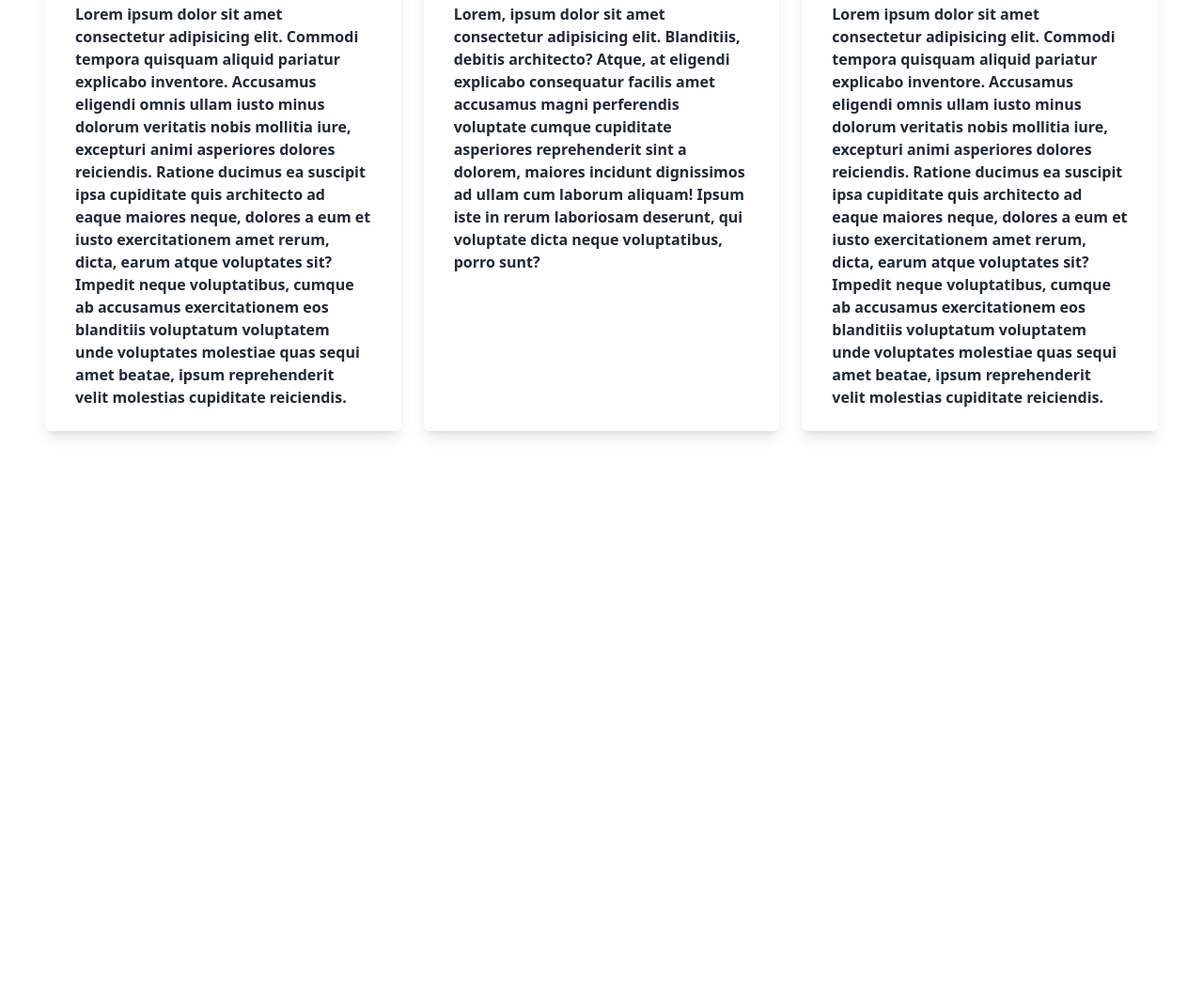
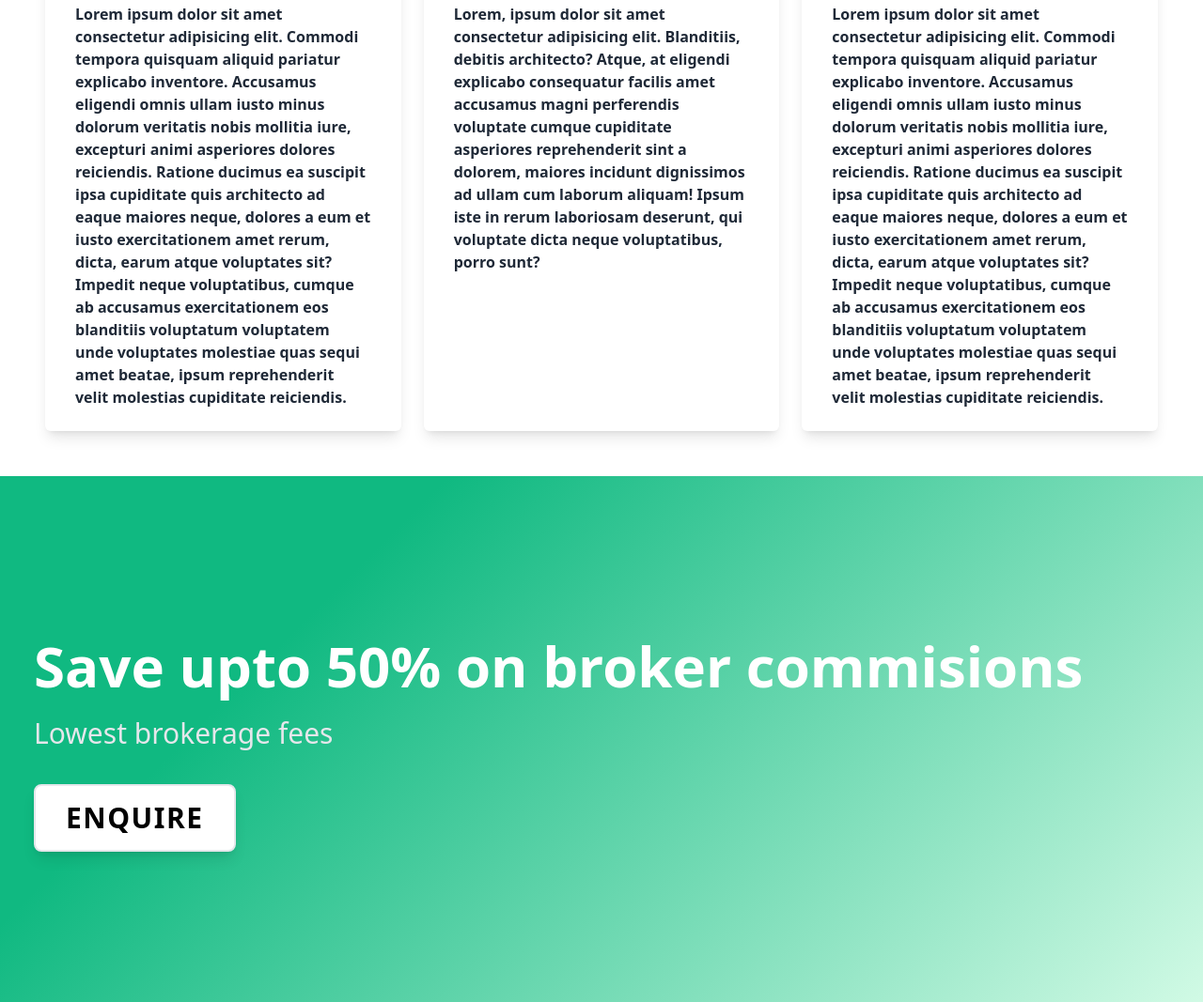
Before and after one commit to RitonX/TailwindCss-Mini-Project, a website: page public/index.html in a window 1280 px wide. Shown: the part 2861-3928 px from the top of the page at 94% size. Before the commit the page ends 3368 px from the top, so only its background shows below. Drawn offline with Linux system fonts and the light colour scheme.

Commit message:
banner design with green background

```diff
--- a/public/index.html
+++ b/public/index.html
@@ -36,7 +36,7 @@
     </nav>
     <!-- Navbar -->
 
-    <!-- Banner -->
+    <!-- Banner 1-->
     <main class="mt-10 md:mt-16 px-4">
         <div class="text-center">
             <h1 class="tarcking-tight font-extrabold text-4xl md:text-6xl">
@@ -60,7 +60,7 @@
             </div>
         </div>
     </main>
-    <!-- Banner -->
+    <!-- Banner 1 -->
 
     <!-- Catd Section -->
     <div class="mt-16 p-4 flex justify-center">
@@ -135,9 +135,9 @@
     </div>
     <!-- Catd Section -->
 
-    <!-- Site Banner -->
+    <!-- Site Banner 2-->
     <div class="banner py-20">
-        <div class="container mx-auto px-6 mt-60">
+        <div class="container mx-auto px-6 mt-80">
             <h2 class=" text-white font-bold text-6xl p-3">Exprience Luxury Like Never Before</h2>
             <h3 class="text-gray-200 p-3 text-3xl font-normal ">50+ Exotic locations across the globe. </h3>
             <button class="shadow-lg uppercase ml-3 mt-6 text-white tracking-wider font-bold px-8 py-4 text-3xl border-2">
@@ -145,7 +145,7 @@
             </button>
         </div>
     </div>
-    <!-- Site Banner -->
+    <!-- Site Banner 2-->
 
     <!-- locations -->
     <div class="mt-20 p-4 flex justify-center">
@@ -186,6 +186,18 @@
     </div>
     <!-- locations -->
 
+    <!-- Site Banner 3-->
+    <div class="banner-green py-40">
+        <div class="container mx-auto px-6">
+            <h2 class=" text-white font-bold text-6xl p-3">Save upto 50% on broker commisions</h2>
+            <h3 class="text-gray-200 p-3 text-3xl font-normal ">Lowest brokerage fees</h3>
+            <button class="shadow-lg rounded-lg bg-white uppercase ml-3 mt-6 tracking-wider font-bold px-8 py-4 text-3xl border-2">
+                Enquire
+            </button>
+        </div>
+    </div>
+    <!-- Site Banner 3 -->
+
 </body>
 
 </html>
--- a/public/style.css
+++ b/public/style.css
@@ -3,3 +3,7 @@
     height: 800px;
     background-position:top;
 }
+
+.banner-green{
+    background: linear-gradient(315deg,#D1FAE5,#10B981 74%);
+}
```
Also changed, not shown: 2 other files.
